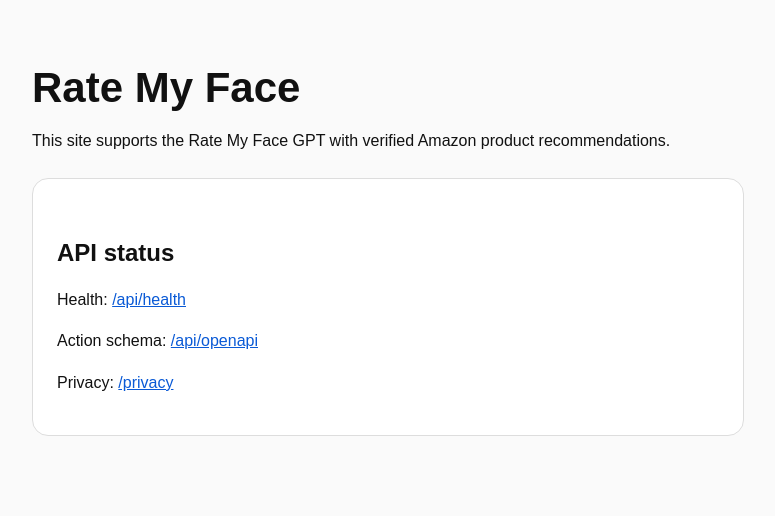
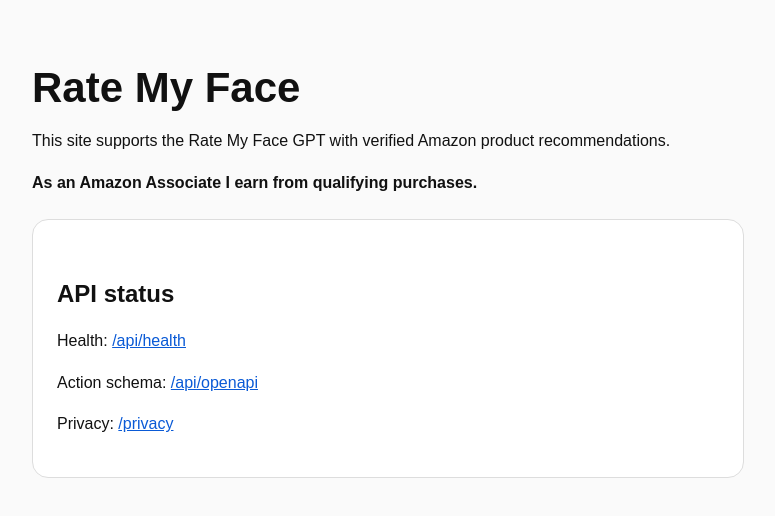
Before and after one commit to scarryhott/ratemyface, a Next.js app: page / in a window 1280 px wide. Shown: the top 516 px of the page, without its empty margins (252-1027 px from the left). Built offline with nearby package versions, Linux system fonts and the light colour scheme.

Commit message:
Add Amazon Associates disclosure

```diff
--- a/app/page.tsx
+++ b/app/page.tsx
@@ -5,6 +5,7 @@ export default function Home() {
       <p>
         This site supports the Rate My Face GPT with verified Amazon product recommendations.
       </p>
+      <p><strong>As an Amazon Associate I earn from qualifying purchases.</strong></p>
       <div className="card">
         <h2>API status</h2>
         <p>
```
